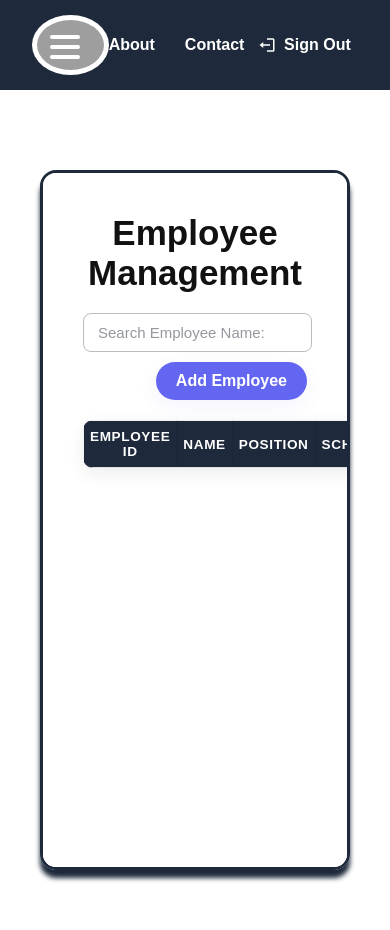
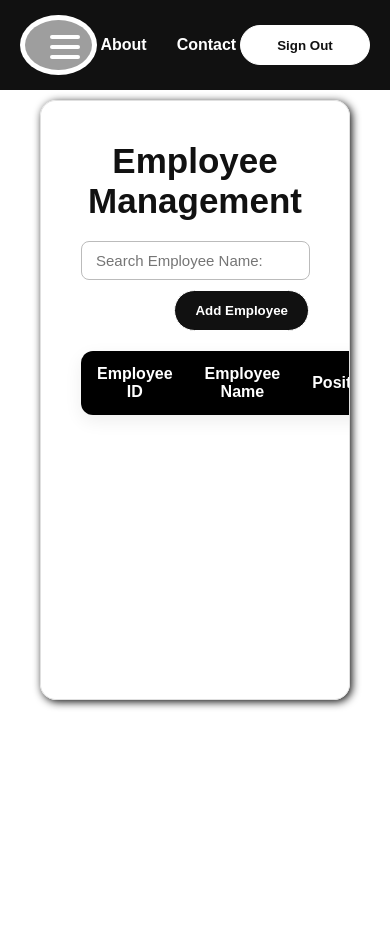
Before and after one commit to jgoleta/BisNest-Testing-Repo, a Django app: page /employeesinfo in a window 390 px wide. Run offline with Django 5.2, Linux system fonts and the light colour scheme; lists and menus that the app fills with data are empty; grey boxes are pictures that could not be loaded.

Commit message:
Update employeesinfo.html

```diff
--- a/members/templates/employeesinfo.html
+++ b/members/templates/employeesinfo.html
@@ -6,25 +6,35 @@
   <meta name="viewport" content="width=device-width, initial-scale=1.0" />
   <title>Employee Management</title>
   <style>
-    /* palette imported from palette.css (shared) */
-    @import url("./palette.css");
-
     * {
       box-sizing: border-box;
       margin: 0;
       padding: 0;
     }
 
-    body,
-    html {
+    html,
+    body {
       height: 100%;
       overflow: hidden;
     }
 
     body {
       font-family: 'Sen', sans-serif;
-      background: var(--page-bg);
-      color: var(--palette-text);
+      background: linear-gradient(135deg, #111, #fff);
+      color: #111;
+    }
+
+    nav.navigation-top {
+      background: #111;
+      padding: 0 20px;
+    }
+
+    .navigation-top {
+      position: fixed;
+      top: 0;
+      left: 0;
+      right: 0;
+      z-index: 1001;
     }
 
     .navigation-div {
@@ -43,8 +53,57 @@
       padding: 5px;
     }
 
+    nav.navigation-top ul {
+      list-style: none;
+      display: flex;
+      gap: 30px;
+    }
+
+    nav.navigation-top li a {
+      color: #fff;
+      font-size: 16px;
+      text-decoration: none;
+      font-weight: 600;
+    }
+
+    nav.navigation-top li a:hover {
+      color: #bbb;
+    }
+
+    .nav-button {
+      background-color: #fff;
+      color: #111;
+      border: 1px solid #fff;
+      border-radius: 25px;
+      width: 130px;
+      height: 40px;
+      font-weight: bold;
+      cursor: pointer;
+      transition: background 0.3s, color 0.3s;
+    }
+
+    .nav-button:hover {
+      background-color: #8b8a8a;
+      color: #111;
+      border: 1px solid #111;
+    }
+
+    .container {
+      display: flex;
+      position: absolute;
+      top: 90px;
+      left: 0;
+      right: 0;
+      bottom: 0;
+      overflow: hidden;
+    }
+
+    .sidebar ul {
+      list-style: none;
+    }
+
     .sidebar ul li {
-      padding: 5px 30px;
+      padding: 15px 20px;
     }
 
     .sidebar ul li a {
@@ -55,8 +114,35 @@
       gap: 10px;
     }
 
+    .sidebar ul li:hover {
+      background: linear-gradient(165deg, #fff, #979191);
+      border-radius: 10px;
+      margin-left: 10px;
+      transition: all 0.3s ease;
+    }
+
     .sidebar img {
       width: 30px;
+    }
+
+    .main-content {
+      flex: 1;
+      overflow-y: auto;
+      padding: 40px;
+      background: #fff;
+      height: 100%;
+    }
+
+    .employee-container {
+      overflow: auto;
+      max-width: 1100px;
+      height: 600px;
+      margin: 60px auto;
+      padding: 40px;
+      background-color: #fff;
+      border-radius: 16px;
+      box-shadow: 2px 2px 8px #111;
+      border: 1px solid #e0e0e0;
     }
 
     h1 {
@@ -66,33 +152,48 @@
       color: #111;
     }
 
-    .search-bar {
-      margin: 20px 0;
+    .header-button-wrapper {
       display: flex;
-      gap: 10px;
+      justify-content: space-between;
       flex-wrap: wrap;
+      gap: 20px;
+      margin-bottom: 20px;
     }
 
-    .employee-form label,
-    .employee-form input,
-    .employee-form textarea,
-    .search-button,
-    .reset-button {
-      display: none !important;
+    .button-container {
+      margin-left: auto;
     }
 
-    .modal-overlay {
-      position: fixed;
-      top: 0;
-      left: 0;
-      width: 100vw;
-      height: 100vh;
-      background: rgba(0, 0, 0, 0.4);
-      z-index: 1001;
-      display: none;
+    .toggle-form-button,
+    .add-button,
+    .delete-btn,
+    .submit-button,
+    .search-button,
+    .reset-button,
+    .delete-button {
+      padding: 12px 20px;
+      font-weight: bold;
+      border: 1px solid #fff;
+      border-radius: 50px;
+      background-color: #111;
+      color: #fff;
+      cursor: pointer;
+      transition: background 0.3s, color 0.3s;
     }
 
-    .employee-form-container {
+    .toggle-form-button:hover,
+    .add-button:hover,
+    .delete-btn:hover,
+    .submit-button:hover,
+    .search-button:hover,
+    .reset-button:hover,
+    .delete-button:hover {
+      background-color: #fff;
+      color: #111;
+      border: 1px solid #111;
+    }
+
+    .form-container {
       display: none;
       position: fixed;
       top: 50%;
@@ -132,86 +244,71 @@
       color: #111;
     }
 
-    .employee-form-container .submit-wrapper {
+    .submit-wrapper {
       text-align: right;
-      margin-top: 18px;
     }
 
-    .employee-form-container button {
-      padding: 10px 24px;
-      font-weight: bold;
-      border: 1px solid #111;
-      border-radius: 8px;
-      background-color: #111;
-      color: #fff;
-      cursor: pointer;
-      transition: background 0.3s, color 0.3s;
-      font-size: 15px;
+    .search-bar {
+      margin: 20px 0;
+      display: flex;
+      gap: 10px;
+      flex-wrap: wrap;
     }
 
-    .employee-form-container button:hover {
-      background-color: #fff;
+    .search-bar input {
+      padding: 10px 14px;
+      border: 1px solid #bbb;
+      border-radius: 8px;
+      font-size: 15px;
+      max-width: 300px;
+      flex: 1;
+      background: #fff;
       color: #111;
-      border: 1px solid #111;
     }
 
     .table {
       width: 100%;
-      border-collapse: collapse;
-      border-radius: 10px;
+      border-collapse: separate;
+      border-spacing: 0;
+      border-radius: 12px;
       overflow: hidden;
       background-color: #fff;
       margin-top: 20px;
       box-shadow: 0 6px 18px rgba(0, 0, 0, 0.07);
       color: #111;
     }
-
     .table th,
     .table td {
       padding: 14px 16px;
       text-align: center;
-      border-bottom: 1px solid #e0e0e0;
+      border: none;
       font-size: 15px;
     }
-
     .table th {
       background-color: #000;
       color: #fff;
       font-size: 16px;
     }
-
     .table tr:last-child td {
       border-bottom: none;
     }
 
-    .delete-button {
-      background-color: #fff;
-      color: #111;
-      border: 1px solid #111;
-      padding: 8px 18px;
-      border-radius: 6px;
-      font-weight: bold;
-      cursor: pointer;
-      transition: background 0.3s, color 0.3s;
+    tr:hover {
+      background-color: #f5f5f5;
     }
 
-    .delete-button:hover {
-      background-color: #111;
+    tr.selected {
+      background-color: #777;
       color: #fff;
+      font-weight: bold;
     }
 
-    @media (max-width: 700px) {
-      .form {
-        flex-direction: column;
-        gap: 10px;
-        padding: 12px 6px 8px 6px;
+    th.asc::after {
+      content: ' ▲';
     }
 
-      .table th,
-      .table td {
-        padding: 8px 6px;
-        font-size: 13px;
-      }
+    th.desc::after {
+      content: ' ▼';
     }
 
     .notification {
@@ -295,82 +475,60 @@
         <li><a href="{% url 'webpage12' %}">About</a></li>
         <li><a href="#contact">Contact</a></li>
       </ul>
-      <button class="btn-signout" onclick="window.location.href='{% url 'webpage1' %}'"><svg class="signout-icon"
-          xmlns="http://www.w3.org/2000/svg" viewBox="0 0 24 24" aria-hidden="true">
-          <path d="M16 13v-2H7V8l-5 4 5 4v-3zM20 3h-8v2h8v14h-8v2h8a2 2 0 0 0 2-2V5a2 2 0 0 0-2-2z" />
-        </svg>Sign Out</button>
+      <button class="nav-button" onclick="window.location.href='{% url 'webpage1' %}'">Sign Out</button>
     </div>
   </nav>
 
   <nav class="sidebar">
     <ul>
-      <li><a href="{% url 'webpage3' %}"><svg class="nav-icon" xmlns="http://www.w3.org/2000/svg" viewBox="0 0 24 24" width="20"
-            height="20" fill="currentColor" style="vertical-align:middle;margin-right:8px">
-            <path d="M3 11.5L12 4l9 7.5V20a1 1 0 0 1-1 1h-5v-6H9v6H4a1 1 0 0 1-1-1v-8.5z" />
-          </svg>Home</a></li>
-      <li><a href="{% url 'webpage2' %}"><svg class="nav-icon" xmlns="http://www.w3.org/2000/svg" viewBox="0 0 24 24"
-            width="20" height="20" fill="currentColor" style="vertical-align:middle;margin-right:8px">
-            <path d="M12 12a4 4 0 1 0 0-8 4 4 0 0 0 0 8zm0 2c-5 0-9 2.5-9 6v1h18v-1c0-3.5-4-6-9-6z" />
-          </svg>Employee</a></li>
-      <li><a href="{% url 'webpage7' %}"><svg class="nav-icon" xmlns="http://www.w3.org/2000/svg" viewBox="0 0 24 24"
-            width="20" height="20" fill="currentColor" style="vertical-align:middle;margin-right:8px">
-            <path
-              d="M16 11c1.66 0 3-1.34 3-3s-1.34-3-3-3-3 1.34-3 3 1.34 3 3 3zM8 11c1.66 0 3-1.34 3-3S9.66 5 8 5 5 6.34 5 8s1.34 3 3 3zM8 13c-2.33 0-7 1.17-7 3.5V19h14v-2.5C15 14.17 10.33 13 8 13zm8 0c-.29 0-.62.02-.97.05 1.16.84 1.97 1.97 1.97 3.45V19h6v-2.5C23 14.17 18.33 13 16 13z" />
-          </svg>Customer</a></li>
-      <li><a href="{% url 'webpage8' %}"><svg class="nav-icon" xmlns="http://www.w3.org/2000/svg" viewBox="0 0 24 24" width="20"
-            height="20" fill="currentColor" style="vertical-align:middle;margin-right:8px">
-            <path d="M21 8l-9-5-9 5v8l9 5 9-5V8zM12 3v18" />
-          </svg>Product</a></li>
-      <li><a href="{% url 'webpage5' %}"><svg class="nav-icon" xmlns="http://www.w3.org/2000/svg" viewBox="0 0 24 24" width="20"
-            height="20" fill="currentColor" style="vertical-align:middle;margin-right:8px">
-            <path d="M7 3h10v4H7zM7 9h10v12H7zM9 11h6v2H9zM9 15h6v2H9z" />
-          </svg>Order</a></li>
-      <li><a href="{% url 'webpage4' %}"><svg class="nav-icon" xmlns="http://www.w3.org/2000/svg" viewBox="0 0 24 24" width="20"
-            height="20" fill="currentColor" style="vertical-align:middle;margin-right:8px">
-            <rect x="2" y="5" width="20" height="14" rx="2" />
-            <path d="M2 10h20" fill="#fff" />
-          </svg>Payment</a></li>
-      <li><a href="{% url 'webpage9' %}"><svg class="nav-icon" xmlns="http://www.w3.org/2000/svg" viewBox="0 0 24 24"
-            width="20" height="20" fill="currentColor" style="vertical-align:middle;margin-right:8px">
-            <path d="M3 7h13l4 4v6h-2a3 3 0 0 1-6 0H8a3 3 0 0 1-6 0V7zM16 8v4h3" />
-          </svg>Delivery</a></li>
-      <li><a href="{% url 'webpage11' %}"><svg class="nav-icon" xmlns="http://www.w3.org/2000/svg" viewBox="0 0 24 24" width="20"
-            height="20" fill="currentColor" style="vertical-align:middle;margin-right:8px">
-            <path d="M21 16V8l-9-5-9 5v8l9 5 9-5z" />
-          </svg>Supply</a></li>
-      <li><a href="{% url 'webpage10' %}"><svg class="nav-icon" xmlns="http://www.w3.org/2000/svg" viewBox="0 0 24 24" width="20"
-            height="20" fill="currentColor" style="vertical-align:middle;margin-right:8px">
-            <rect x="3" y="11" width="4" height="10" />
-            <rect x="10" y="7" width="4" height="14" />
-            <rect x="17" y="3" width="4" height="18" />
-          </svg>Sales Report</a></li>
+      <li><a href="{% url 'webpage3' %}"><img src="https://i.ibb.co/pvpZssRq/Home-logo.png" alt="">Home</a></li>
+      <li><a href="{% url 'webpage2' %}"><img src="https://i.ibb.co/n8LVnKQC/Employee.png" alt="">Employee</a></li>
+      <li><a href="{% url 'webpage7' %}"><img src="https://i.ibb.co/PZdTmb35/Customer.png" alt="">Customer</a></li>
+      <li><a href="{% url 'webpage8' %}"><img src="https://i.ibb.co/rRx31wRN/Product.png" alt="">Product</a></li>
+      <li class="dropdown">
+        <input type="checkbox" id="orderDropdown" class="dropdown-toggle" hidden>
+        <label for="orderDropdown" class="dropdown-label">
+          <img src="https://i.ibb.co/ZR2xsV1q/Order.png" alt="">
+          <span class="label-text">Order</span>
+          <span class="arrow">&#9662;</span>
+        </label>
+        <ul class="dropdown-menu">
+          <li><a href="{% url 'webpage5' %}"><img src="https://i.ibb.co/ZR2xsV1q/Order.png" alt="">Order</a></li>
+          <li><a href="{% url 'webpage4' %}"><img src="https://i.ibb.co/MKS50nw/Payment.png" alt="">Payment</a></li>
+          <li><a href="{% url 'webpage9' %}"><img src="https://i.ibb.co/hFz1vbwj/Delivery.png" alt="">Delivery</a></li>
+        </ul>
+      </li>
+      <li><a href="{% url 'webpage11' %}"><img src="https://i.ibb.co/9Hhv1XT5/Supply.png" alt="">Supply</a></li>
+      <li><a href="{% url 'webpage10' %}"><img src="https://i.ibb.co/bMgBFjcB/sales-logo.png" alt="">Sales Report</a>
+      </li>
     </ul>
   </nav>
 
-  <div class="container">
   <main class="main-content">
-      <section class="employee-container">
+    <div class="employee-container">
       <h1>Employee Management</h1>
       <div class="search-bar">
         <input type="text" id="searchInput" placeholder="Search Employee Name:" onkeyup="searchEmployee()">
-          <button class="toggle-form-button add-button btn btn-primary btn-add" id="addEmployeeBtn"
-            style="margin-left: auto;">Add Employee</button>
+        <div class="button-container">
+          <button class="toggle-form-button" onclick="toggleForm()">Add Employee</button>
         </div>
-        <div class="modal-overlay" id="modalOverlay"></div>
-        <div class="employee-form-container" id="employeeFormContainer">
-          <form method="POST" id="employeeForm">
+      </div>
+
+      <div class="form-container" id="formContainer">
+        <form method="POST">
           {% csrf_token %}
           {{ form.as_p }}
+          <div class="submit-wrapper">
+            <button type="submit" class="submit-button">Submit</button>
+          </div>
         </form>
-          <div class="submit-wrapper">
-            <button type="button" id="modalSubmitBtn" class="btn btn-secondary">Submit</button>
       </div>
-        </div>
+      <div class="modal-overlay" id="modalOverlay" style="display: none;"></div>
       <table class="table">
         <thead>
           <tr>
             <th>Employee ID</th>
-              <th>Name</th>
+            <th>Employee Name</th>
             <th>Position</th>
             <th>Schedule</th>
             <th>Daily Salary</th>
@@ -395,52 +553,30 @@
           {% endfor %}
         </tbody>
       </table>
-      </section>
+
+    </div>
     <div class="notification" id="notification"></div>
     <script>
-        document.addEventListener('DOMContentLoaded', function () {
+  document.addEventListener("DOMContentLoaded", () => {
+    const formContainer = document.getElementById('formContainer');
+    const toggleBtn = document.querySelector('.toggle-form-button');
     const modalOverlay = document.getElementById('modalOverlay');
-          const employeeFormContainer = document.getElementById('employeeFormContainer');
-          const employeeForm = document.getElementById('employeeForm');
-          const addEmployeeBtn = document.getElementById('addEmployeeBtn');
-          const modalSubmitBtn = document.getElementById('modalSubmitBtn');
 
-          function toggleEmployeeForm() {
-            const isHidden = employeeFormContainer.style.display === 'none' || employeeFormContainer.style.display === '';
-            employeeFormContainer.style.display = isHidden ? 'block' : 'none';
+    function toggleForm() {
+      const isHidden = formContainer.style.display === 'none' || formContainer.style.display === '';
+      formContainer.style.display = isHidden ? 'block' : 'none';
       modalOverlay.style.display = isHidden ? 'block' : 'none';
     }
-          addEmployeeBtn.addEventListener('click', toggleEmployeeForm);
-          modalOverlay.addEventListener('click', toggleEmployeeForm);
 
-          modalSubmitBtn.addEventListener('click', function () {
-            employeeForm.submit();
+    toggleBtn.addEventListener('click', toggleForm);
+
+    modalOverlay.addEventListener('click', () => {
+      formContainer.style.display = 'none';
+      modalOverlay.style.display = 'none';
     });
-
-          function showNotification(message, error = false) {
-            const notification = document.getElementById('notification');
-            notification.textContent = message;
-            notification.classList.add('show');
-            if (error) {
-              notification.classList.add('error');
-            }
-            setTimeout(() => {
-              notification.classList.remove('show');
-              notification.classList.remove('error');
-            }, 3000);
-          }
-
-          window.searchEmployee = function () {
-            const value = document.getElementById('searchInput').value.toLowerCase();
-            document.querySelectorAll('tbody tr').forEach(row => {
-              const name = row.children[1].textContent.toLowerCase();
-              row.style.display = name.includes(value) ? '' : 'none';
-            });
-          }
   });
 </script>
-    </main>
-  </div>
+
 </body>
 
 </html>
```
Also changed, not shown: other parts of members/templates/employeesinfo.html (+114 -20 lines). Lines whose indentation alone changed are shown as unchanged.
